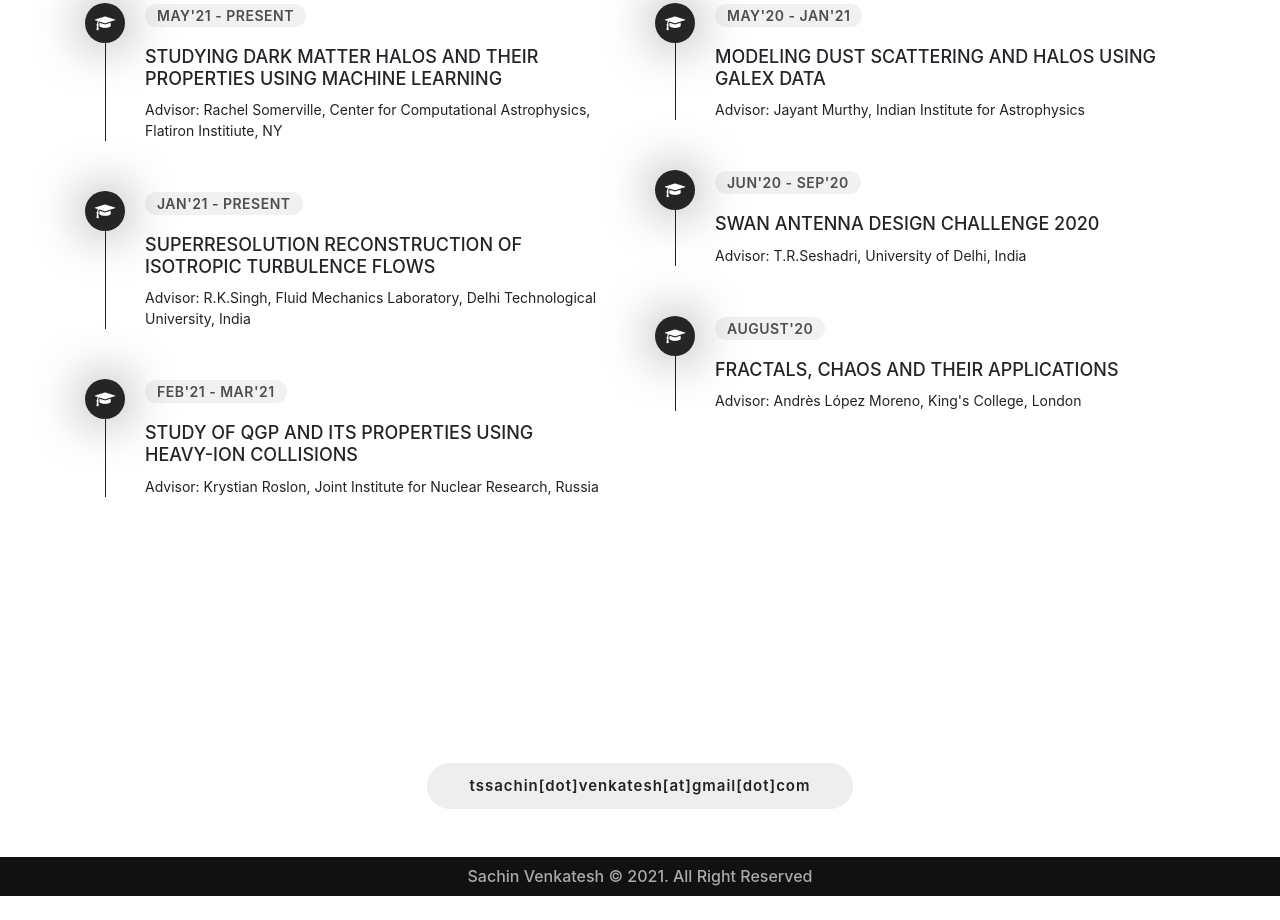
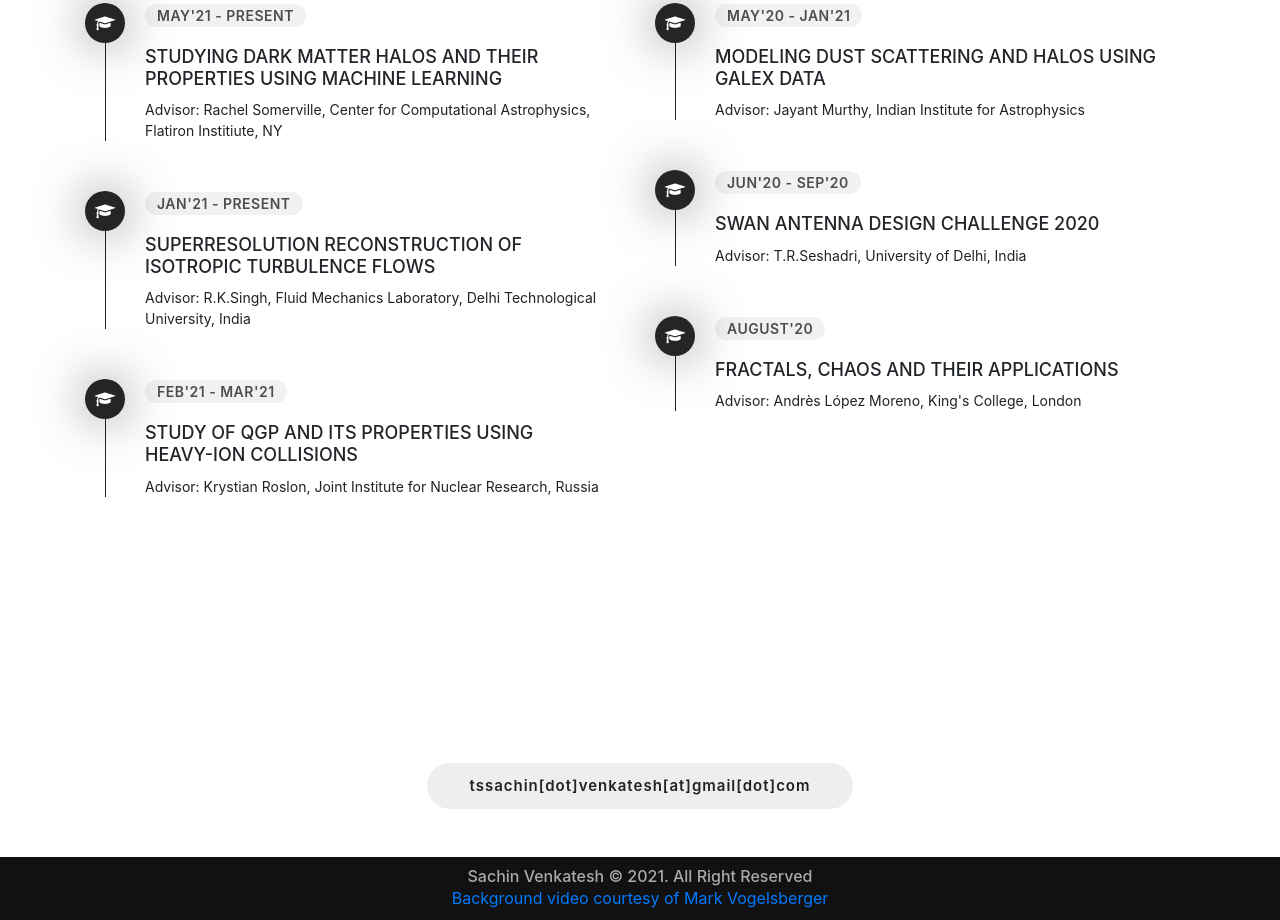
Before and after one commit to centarsirius/centarsirius.github.io, a plain HTML site: page index.html in a window 1280 px wide. Shown: the part 2425-3345 px from the top of the page. Before the commit the page ends 3321 px from the top, so only its background shows below. Drawn offline with nearby package versions, Linux system fonts and the light colour scheme; a script that the page names is missing.

Commit message:
Update index.html

```diff
--- a/index.html
+++ b/index.html
@@ -348,6 +348,7 @@
     <div class="tagline">
         <div class="container">
             <h6>Sachin Venkatesh © 2021. All Right Reserved</h6>
+            <a target="_blank" href="https://www.youtube.com/watch?v=NjSFR40SY58&ab_channel=MarkVogelsberger">Background video courtesy of Mark Vogelsberger </a>
         </div>
     </div>
 
```
